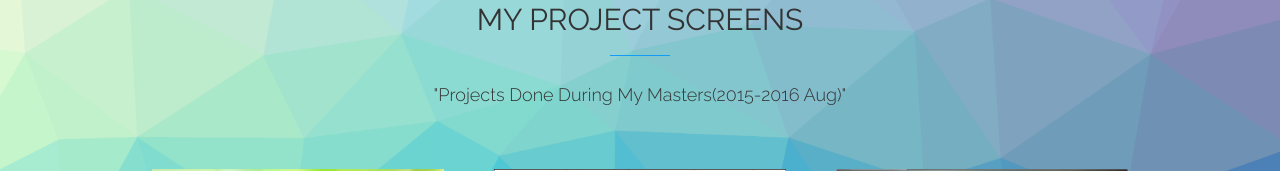
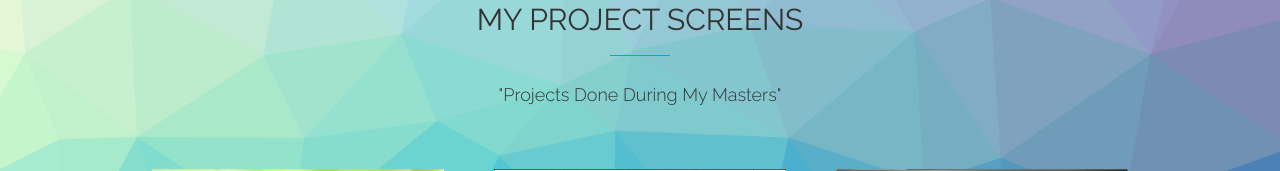
Before and after one commit to anveshAddanki/portfolio, a plain HTML site: page index.html in a window 1280 px wide. Shown: the part 3299-3470 px from the top of the page. Drawn offline with Linux system fonts and the light colour scheme.

Commit message:
Update index.html

```diff
--- a/index.html
+++ b/index.html
@@ -585,7 +585,7 @@
                         <div class="section-title">
 
                             <h2> My Project Screens </h2>
-                            <p>"Projects Done During My Masters(2015-2016 Aug)"
+                            <p>"Projects Done During My Masters"
                             </p>
                         </div>
 
```
